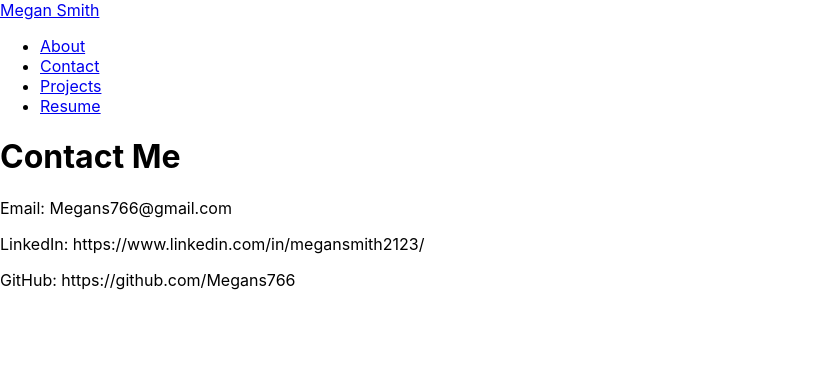
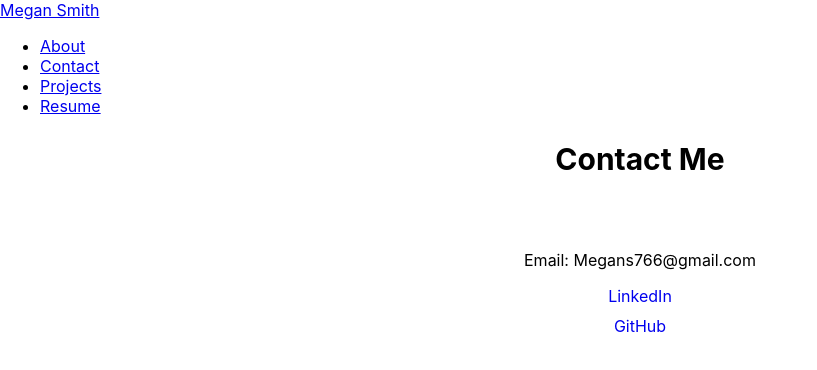
Before and after one commit to Megans766/portfolio-react, a React (Create React App) app: page /contact in a window 1280 px wide. Shown: the top 370 px of the page, without its empty margins (0-817 px from the left). Built offline with nearby package versions, Linux system fonts and the light colour scheme.

Commit message:
update contact pages

```diff
--- a/src/App.css
+++ b/src/App.css
@@ -1,4 +1,4 @@
-.App {
+/* .App {
   text-align: center;
 }
 
@@ -35,4 +35,29 @@
   to {
     transform: rotate(360deg);
   }
+} */
+
+h2 {
+  text-align: center;
+  font-size: 30px;
 }
+
+#selfie {
+  display: flex;
+  margin: 0 auto;
+  justify-content: center;
+  height: 300px;
+  border: 5px solid black;
+  border-radius: 20px;
+}
+
+#contact {
+  display: flex;
+  flex-direction: column;
+  text-align: center;
+}
+
+#contact > a {
+  margin-bottom: 10px;
+  text-decoration: none;
+}
--- a/src/components/ProjectPreview.js
+++ b/src/components/ProjectPreview.js
@@ -1,4 +1,3 @@
-// import projects from "../pages/data/projects";
 import hyphenateWords from "../utilities/hyphenateWords";
 import { Link } from "react-router-dom";
 
@@ -7,7 +6,6 @@ function ProjectPreview(props) {
     <>
         <img src={props.project.image} alt={props.project.title} />
         <section>
-          {/* <h2>{props.project.title}</h2> */}
               <Link to={hyphenateWords(props.project.title)}>
                 <button>View Project</button>
               </Link>
--- a/src/pages/About.jsx
+++ b/src/pages/About.jsx
@@ -2,7 +2,6 @@ function About() {
   return (
     <>
       <h2>About Megan</h2>
-      <h4>maybe put a photo here</h4>
       <p>
         I'm a Software Engineer with a background in renewable energy. I enjoy problem-solving, working on team oriented projects, and acquiring new skills and knowledge. I am currently pursuing a BS in Computer Science from SNHU and a Software Engineering Immersive Certificate from General Assembly.
       </p>
@@ -14,7 +13,6 @@ function About() {
         <div>Reading</div>
         <div>Mini Golf</div>
       </div>
-
     </>
   )
 }
--- a/src/pages/Contact.jsx
+++ b/src/pages/Contact.jsx
@@ -1,10 +1,13 @@
 function Contact() {
   return (
     <>
-      <h1>Contact Me</h1>
-      <p>Email: Megans766@gmail.com</p>
-      <p>LinkedIn: https://www.linkedin.com/in/megansmith2123/</p>
-      <p>GitHub: https://github.com/Megans766</p>
+      <h2>Contact Me</h2>
+      <div id="contact">
+        <p></p>
+        <p>Email: Megans766@gmail.com</p>
+        <a href='https://www.linkedin.com/in/megansmith2123/'>LinkedIn</a>
+        <a href='https://github.com/Megans766'>GitHub</a>
+      </div>
     </>
   )
 }
--- a/src/pages/Home.jsx
+++ b/src/pages/Home.jsx
@@ -2,7 +2,7 @@ function Home() {
   return (
     <>
       <h2>Megan Smith</h2>
-      <h1>Photo goes here</h1>
+      <img src='./Selfie.jpeg' alt='selfie' id='selfie'></img>
       <h2>Software Engineer</h2>
     </>
   )
--- a/src/pages/ProjectDetails.js
+++ b/src/pages/ProjectDetails.js
@@ -1,12 +1,9 @@
-// import projects from "./data/projects"
 import { useParams } from "react-router-dom"
 import findProjects from "../utilities/findProjects"
 
 function ProjectDetails() {
   const { projectDetails } = useParams()
-  console.log(projectDetails);
   const project = findProjects(projectDetails)
-  console.log(project);
   return (
     <>
       <h1>{project.title}</h1>
```
Also changed, not shown: public/Selfie.jpeg (added).
